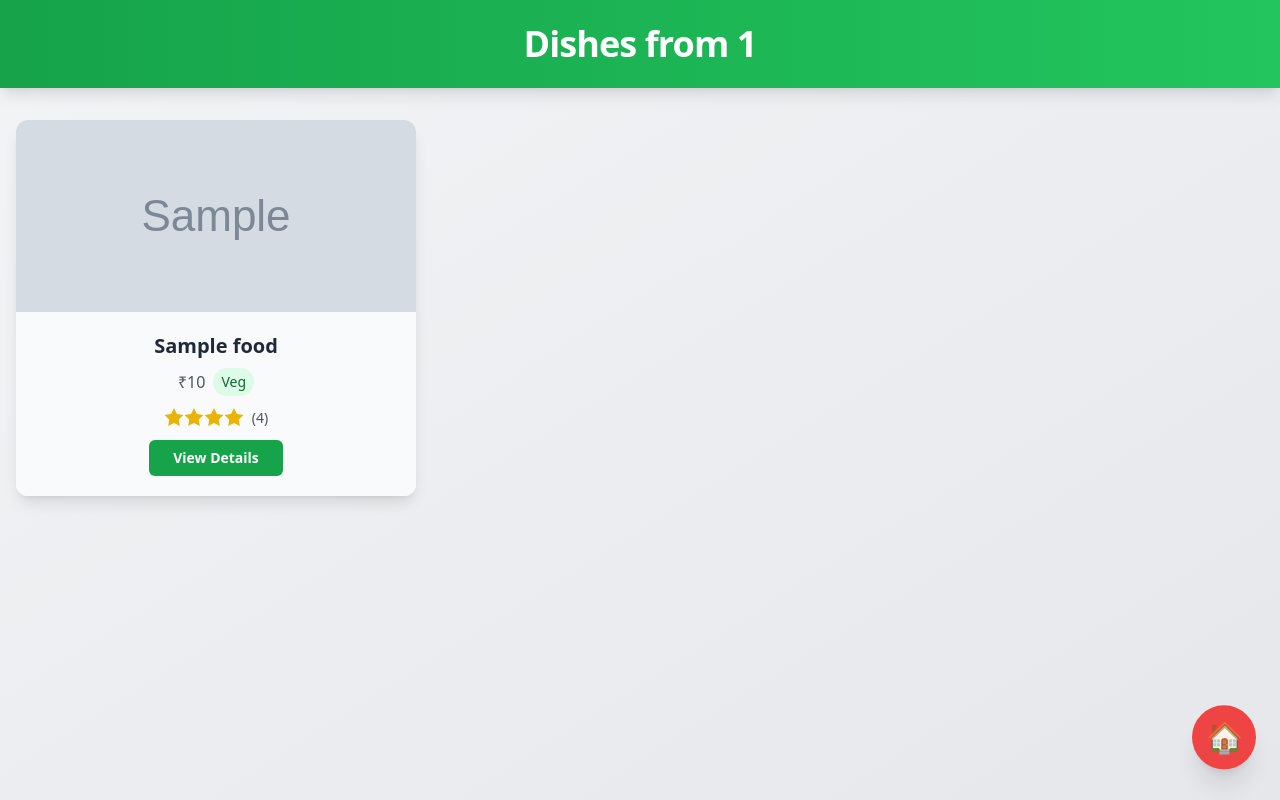
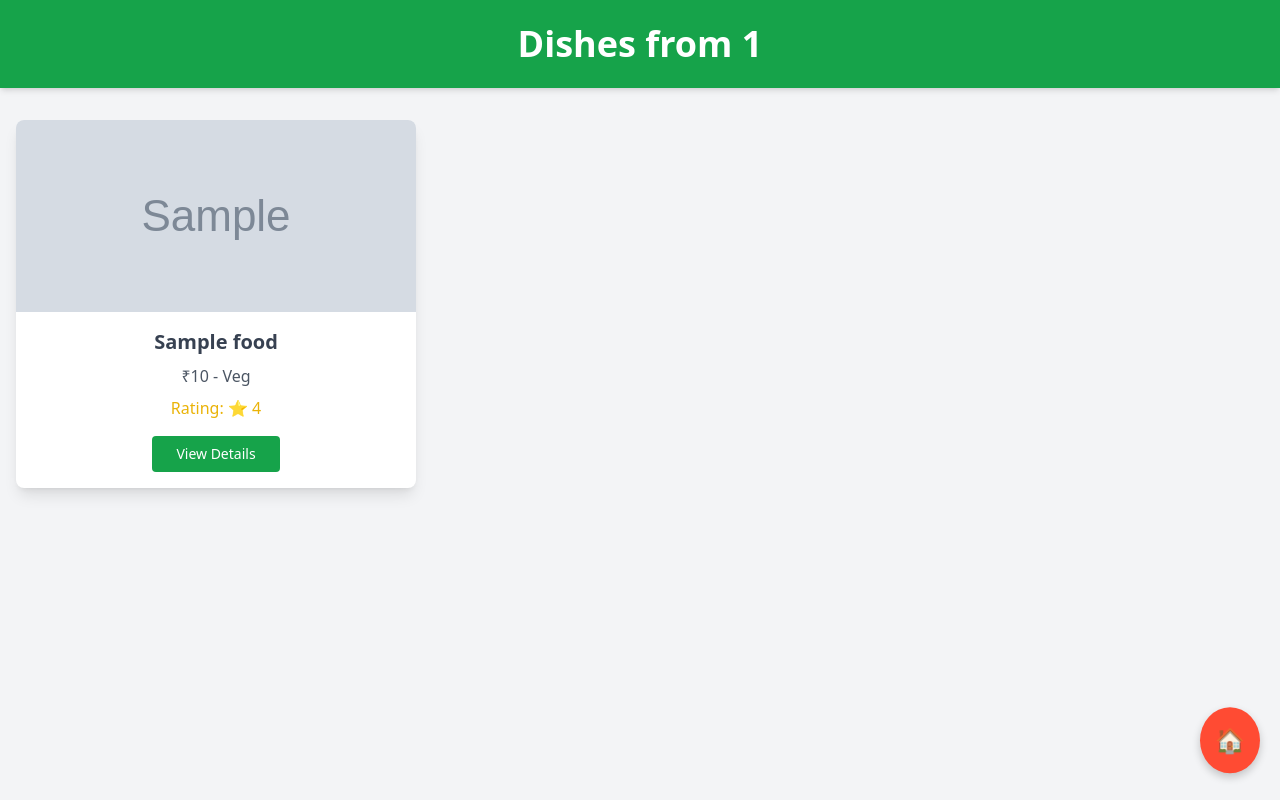
Before and after one commit to VedantKale106/KayKhau, a Flask app: page /hotel/1 in a window 1280 px wide. Run offline with Flask 3, Linux system fonts and the light colour scheme; grey boxes marked "Sample" are stand-in pictures; a database or web service that is not in the repository returns one stand-in record (values such as "Sample title"); some libraries are stand-ins or nearby versions.

Commit message:
Minor Bug

```diff
--- a/templates/hotel_dishes.html
+++ b/templates/hotel_dishes.html
@@ -5,14 +5,52 @@
     <meta charset="UTF-8">
     <meta name="viewport" content="width=device-width, initial-scale=1.0">
     <title>Dishes from {{ hotelname }}</title>
-    <!-- Tailwind CSS -->
+    <!-- Add Tailwind CSS -->
     <script src="https://cdn.tailwindcss.com"></script>
+</head>
+
+<body class="bg-gray-100">
+
+    <!-- Header -->
+    <header class="bg-green-600 py-6 shadow-md">
+        <div class="container mx-auto px-4 text-center">
+            <h1 class="text-4xl font-bold text-white animate-fade-in-down">Dishes from {{ hotelname }}</h1>
+        </div>
+    </header>
+
+    <!-- Main Content -->
+    <div class="container mx-auto px-4 mt-8">
+        <div class="grid grid-cols-1 sm:grid-cols-2 lg:grid-cols-3 gap-6">
+            {% for dish in dishes %}
+            <div
+                class="bg-white rounded-lg shadow-lg overflow-hidden transform hover:scale-105 transition-transform duration-300 animate-fade-in-up">
+                <!-- Dish Image -->
+                <img src="{{ url_for('static', filename='images/' + dish.imageurl) }}" alt="{{ dish.name }}"
+                    class="w-full h-48 object-cover">
+
+                <!-- Dish Details -->
+                <div class="p-4 text-center">
+                    <h5 class="text-xl font-semibold text-gray-700">{{ dish.name }}</h5>
+                    <p class="text-gray-600 mt-2">₹{{ dish.price }} - {{ 'Veg' if dish.veg else 'Non-Veg' }}</p>
+                    <p class="text-yellow-500 font-medium mt-2">Rating: ⭐ {{ dish.rating }}</p>
+
+                    <!-- Redirect to food details -->
+                    <a href="{{ url_for('food_details', food_name=dish.name) }}"
+                        class="inline-block mt-4 px-6 py-2 text-sm font-medium text-white bg-green-600 rounded hover:bg-green-700 transition duration-200">
+                        View Details
+                    </a>
+                </div>
+            </div>
+            {% endfor %}
+        </div>
+    </div>
+
+    <!-- Add Tailwind Animations -->
     <style>
-        /* Custom Animations */
         @keyframes fade-in-down {
             from {
                 opacity: 0;
-                transform: translateY(-30px);
+                transform: translateY(-20px);
             }
 
             to {
@@ -24,7 +62,7 @@
         @keyframes fade-in-up {
             from {
                 opacity: 0;
-                transform: translateY(30px);
+                transform: translateY(20px);
             }
 
             to {
@@ -33,98 +71,34 @@
             }
         }
 
+        .animate-fade-in-down {
+            animation: fade-in-down 0.6s ease-out;
+        }
+
+        .animate-fade-in-up {
+            animation: fade-in-up 0.6s ease-out;
+        }
+    </style>
+    <a href="/homepage"
+        style="position: fixed; bottom: 20px; right: 20px; background-color: rgb(255, 75, 51); color: white; padding: 15px; border-radius: 50%; font-size: 24px; text-align: center; text-decoration: none; box-shadow: 0 4px 8px rgba(0, 0, 0, 0.2); animation: float 2s infinite ease-in-out;">
+        🏠
+    </a>
+    <style>
         @keyframes float {
-
-            0%,
-            100% {
+            0% {
                 transform: translateY(0);
             }
 
             50% {
                 transform: translateY(-10px);
             }
-        }
 
-        .animate-fade-in-down {
-            animation: fade-in-down 0.8s cubic-bezier(0.25, 0.46, 0.45, 0.94) both;
-        }
-
-        .animate-fade-in-up {
-            animation: fade-in-up 0.8s cubic-bezier(0.25, 0.46, 0.45, 0.94) both;
-        }
-
-        .home-button {
-            animation: float 2s infinite ease-in-out;
-            transition: all 0.3s ease;
-        }
-
-        .home-button:hover {
-            transform: scale(1.1) translateY(-5px);
-            box-shadow: 0 6px 12px rgba(0, 0, 0, 0.3);
+            100% {
+                transform: translateY(0);
+            }
         }
     </style>
-</head>
 
-<body class="bg-gradient-to-br from-gray-100 to-gray-200 min-h-screen">
-    <!-- Header -->
-    <header class="bg-gradient-to-r from-green-600 to-green-500 py-6 shadow-lg">
-        <div class="container mx-auto px-4 text-center">
-            <h1 class="text-3xl md:text-4xl font-extrabold text-white animate-fade-in-down tracking-tight">
-                Dishes from {{ hotelname }}
-            </h1>
-        </div>
-    </header>
-
-    <!-- Main Content -->
-    <div class="container mx-auto px-4 mt-8 pb-16">
-        <div class="grid grid-cols-1 sm:grid-cols-2 lg:grid-cols-3 gap-6">
-            {% for dish in dishes %}
-            <div
-                class="bg-white rounded-xl shadow-lg overflow-hidden transform transition duration-300 hover:scale-105 hover:shadow-xl animate-fade-in-up group">
-                <!-- Dish Image Container -->
-                <div class="relative h-48 w-full overflow-hidden">
-                    <img src="{{ url_for('static', filename='images/' + dish.imageurl) }}" alt="{{ dish.name }}"
-                        class="w-full h-full object-cover transition duration-300 group-hover:scale-110">
-                </div>
-
-                <!-- Dish Details -->
-                <div class="p-5 text-center bg-gray-50">
-                    <h5 class="text-xl font-bold text-gray-800 mb-2">{{ dish.name }}</h5>
-
-                    <div class="flex justify-center items-center space-x-2 mb-3">
-                        <span class="text-gray-600 font-medium">₹{{ dish.price }}</span>
-                        <span class="text-sm px-2 py-1 rounded-full
-                            {{ 'bg-green-100 text-green-800' if dish.veg else 'bg-red-100 text-red-800' }}">
-                            {{ 'Veg' if dish.veg else 'Non-Veg' }}
-                        </span>
-                    </div>
-
-                    <div class="flex justify-center items-center text-yellow-500 mb-3">
-                        {% for _ in range(dish.rating|int) %}
-                        <svg class="w-5 h-5 fill-current" viewBox="0 0 20 20">
-                            <path
-                                d="M10 15l-5.878 3.09 1.123-6.545L.489 6.91l6.572-.955L10 0l2.939 5.955 6.572.955-4.756 4.635 1.123 6.545z" />
-                        </svg>
-                        {% endfor %}
-                        <span class="text-gray-600 ml-2 text-sm">({{ dish.rating }})</span>
-                    </div>
-
-                    <a href="{{ url_for('food_details', food_name=dish.name) }}" class="inline-block px-6 py-2 text-sm font-semibold text-white bg-green-600 rounded-md
-                              hover:bg-green-700 transition duration-300 ease-in-out
-                              transform hover:-translate-y-1 hover:shadow-md active:scale-95">
-                        View Details
-                    </a>
-                </div>
-            </div>
-            {% endfor %}
-        </div>
-    </div>
-
-    <!-- Home Button -->
-    <a href="/homepage" class="home-button fixed bottom-6 right-6 bg-red-500 text-white w-16 h-16 flex items-center justify-center
-              rounded-full shadow-xl text-3xl hover:bg-red-600 transition duration-300">
-        🏠
-    </a>
 </body>
 
 </html>
```
